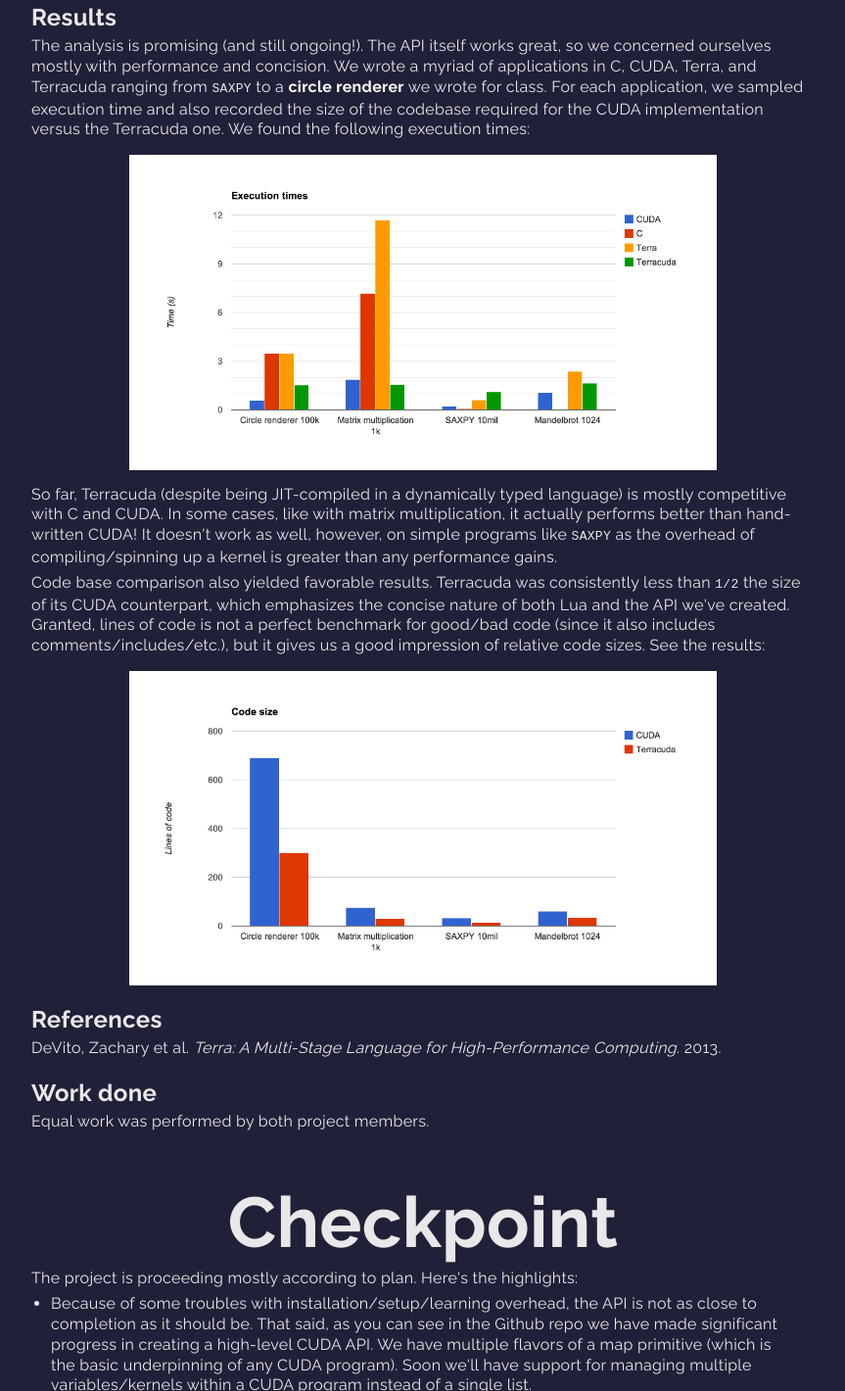
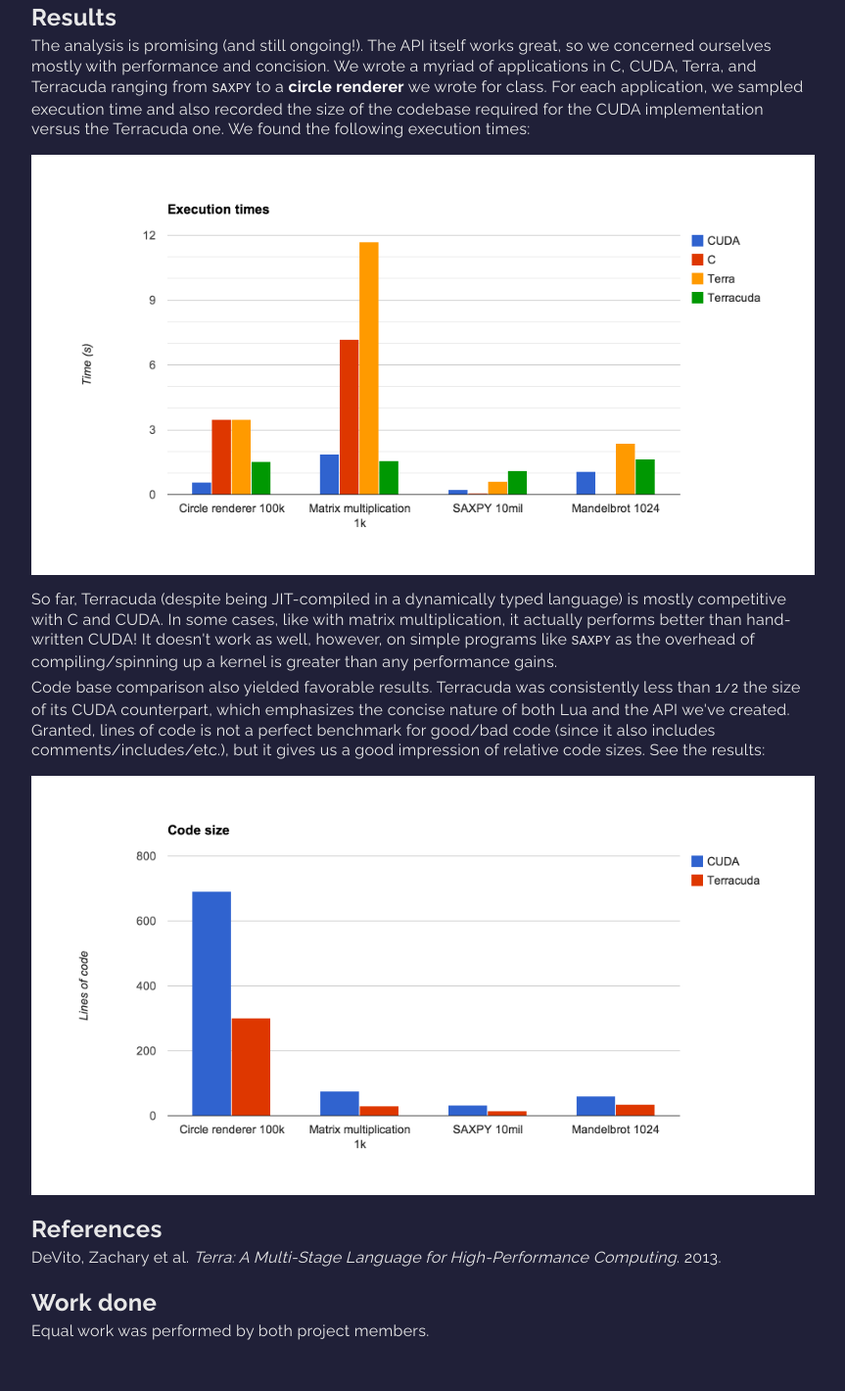
Before and after one commit to willcrichton/terracuda, a plain HTML site: page index.html in a window 1280 px wide. Shown: the part 2313-3733 px from the top of the page at 98% size, without its empty margins (208-1071 px from the left). Drawn offline with nearby package versions, Linux system fonts and the light colour scheme; a web font is replaced by a local one.

Commit message:
Fixed graph widths

```diff
--- a/index.html
+++ b/index.html
@@ -83,11 +83,11 @@ saxpy(P, N)</code></pre>
 
       <h2>Results</h2>
       <p>The analysis is promising (and still ongoing!). The API itself works great, so we concerned ourselves mostly with performance and concision. We wrote a myriad of applications in C, CUDA, Terra, and Terracuda ranging from <code>SAXPY</code> to a <a href="http://15418.courses.cs.cmu.edu/spring2014/article/4">circle renderer</a> we wrote for class. For each application, we sampled execution time and also recorded the size of the codebase required for the CUDA implementation versus the Terracuda one. We found the following execution times:</p>
-      <img src="graph1.png" width="600"  />
+      <img src="graph1.png" width="800"  />
       <p>So far, Terracuda (despite being JIT-compiled in a dynamically typed language) is mostly competitive with C and CUDA. In some cases, like with matrix multiplication, it actually performs better than hand-written CUDA! It doesn't work as well, however, on simple programs like <code>SAXPY</code> as the overhead of compiling/spinning up a kernel is greater than any performance gains.</p>
       <p>Code base comparison also yielded favorable results. Terracuda was consistently less than <code>1/2</code> the size of its CUDA counterpart, which emphasizes the concise nature of both Lua and the API we've created. Granted, lines of code is not a perfect benchmark for good/bad code (since it also includes comments/includes/etc.), but it gives us a good impression of relative code sizes. See the results:</p>
 
-      <img src="graph2.png" width="600"  />
+      <img src="graph2.png" width="800"  />
 
       <h2>References</h2>
       <p>DeVito, Zachary et al. <em>Terra: A Multi-Stage Language for High-Performance Computing</em>. 2013.</p>
```
